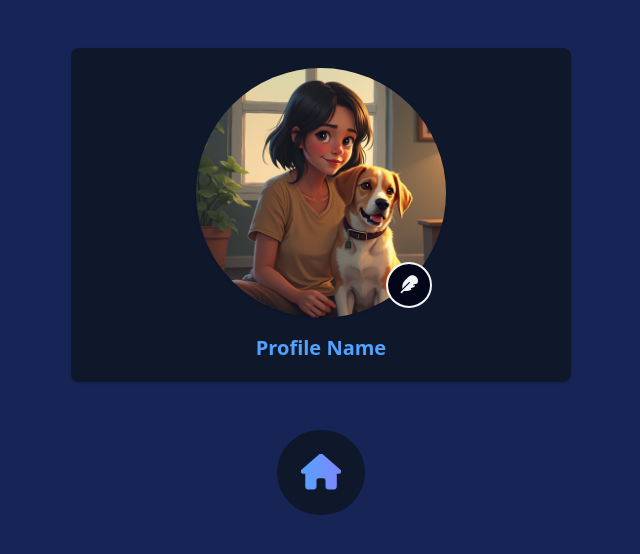
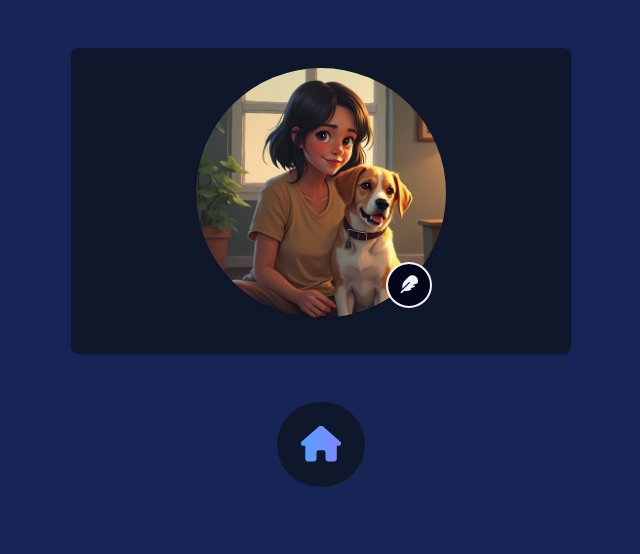
Before and after one commit to 2Rovian/movie-finder, a React (Vite) app in the folder client-side/: page /profile-page in a window 1280 px wide. Shown: the top 554 px of the page, without its empty margins (319-959 px from the left). Built offline with nearby package versions, Linux system fonts and the light colour scheme.

Commit message:
substituido authcontext por Zustand

```diff
--- a/client-side/src/AuthContext.jsx
+++ /dev/null
@@ -1,33 +0,0 @@
-import { createContext, useState, useEffect } from "react";
-
-const AuthContext = createContext();
-
-export const AuthProvider = ({ children }) => {
-  const [user, setUser] = useState(null);
-
-  useEffect(() => {
-    // Carregar usuário do localStorage se existir
-    const storedUser = JSON.parse(localStorage.getItem("user"));
-    if (storedUser) {
-      setUser(storedUser);
-    }
-  }, []);
-
-  const login = (userData) => {
-    setUser(userData);
-    localStorage.setItem("user", JSON.stringify(userData)); // Salva usuário no localStorage
-  };
-
-  const logout = () => {
-    setUser(null);
-    localStorage.removeItem("user"); // Remove usuário do localStorage
-  };
-
-  return (
-    <AuthContext.Provider value={{ user, login, logout }}>
-      {children}
-    </AuthContext.Provider>
-  );
-};
-
-export default AuthContext;
--- a/client-side/src/components/Navbar.jsx
+++ b/client-side/src/components/Navbar.jsx
@@ -1,12 +1,11 @@
 import { Link } from 'react-router-dom';
-import { useState, useEffect, useRef, useContext } from 'react';
-
-import AuthContext from '../AuthContext';
+import { useState, useEffect, useRef } from 'react';
 
 import useProfileStore from '../zustand/profileStore';
+import useUserStore from '../zustand/userStore';
 
 function Navbar({ onSearch }) {
-    const { user, logout } = useContext(AuthContext);
+    const { user, logout } = useUserStore();
 
     const [isDropdownOpen, setIsDropdownOpen] = useState(false);
 
--- a/client-side/src/main.jsx
+++ b/client-side/src/main.jsx
@@ -3,12 +3,8 @@ import { createRoot } from 'react-dom/client'
 import './index.css'
 import App from './App.jsx'
 
-import { AuthProvider } from './AuthContext.jsx'
-
 createRoot(document.getElementById('root')).render(
-  <AuthProvider>
-    <StrictMode>
-      <App />
-    </StrictMode>
-  </AuthProvider>
+  <StrictMode>
+    <App />
+  </StrictMode>
 )
--- a/client-side/src/pages/Login.jsx
+++ b/client-side/src/pages/Login.jsx
@@ -1,16 +1,14 @@
 import axios from 'axios';
 import { useNavigate } from 'react-router-dom';
 
-import React, { useContext, useState } from 'react';
-import AuthContext from '../AuthContext';
+import React, { useState } from 'react';
+import useUserStore from '../zustand/userStore';
 
 import LoginPageNavbar from '../components/LoginPageNavbar';
 
 import { Link } from 'react-router-dom';
 
 function Login() {
-
-  const { login } = useContext(AuthContext);
 
   const [isPasswordVisible, setisPasswordVisible] = useState(false);
   const [isPasswordVisible2, setisPasswordVisible2] = useState(false);
@@ -80,7 +78,7 @@ function Login() {
       const response = await axios.post("http://localhost:8000/api/login", { username, password })
 
       if (response.status === 200) {
-        login(response.data); // Salva usuário no contexto
+        useUserStore.getState().setUser(response.data); // zustand
 
         if (!isRegister) {
           setValidation("Login Successful!");
--- a/client-side/src/pages/ProfilePage.jsx
+++ b/client-side/src/pages/ProfilePage.jsx
@@ -1,9 +1,11 @@
 import useProfileStore from '../zustand/profileStore';
+import useUserStore from '../zustand/userStore';
 
 import { Link } from 'react-router-dom';
 
 function ProfilePage() {
     const { profilePics, currentIndex, changeProfilePic, nextPfp, prevPfp, toggleChangeProfilePic } = useProfileStore();
+    const { user } = useUserStore();
 
     return (
         <div>
@@ -28,7 +30,7 @@ function ProfilePage() {
                         />
 
                     </div>
-                    <p className='text-xl font-bold'>Profile Name</p>
+                    <p className='text-xl font-bold'>{user?.username}</p>
                 </div>
             </div>
 
--- /dev/null
+++ b/client-side/src/zustand/userStore.jsx
@@ -0,0 +1,9 @@
+import { create } from 'zustand';
+
+const useUserStore = create((set) => ({
+    user: null, //inicialmente sem usuário
+    setUser: (userData) => set({ user: userData }), // Define o usuário
+    logout: () => set({ user: null }), // Faz logout limpando o estado
+}))
+
+export default useUserStore;
```
